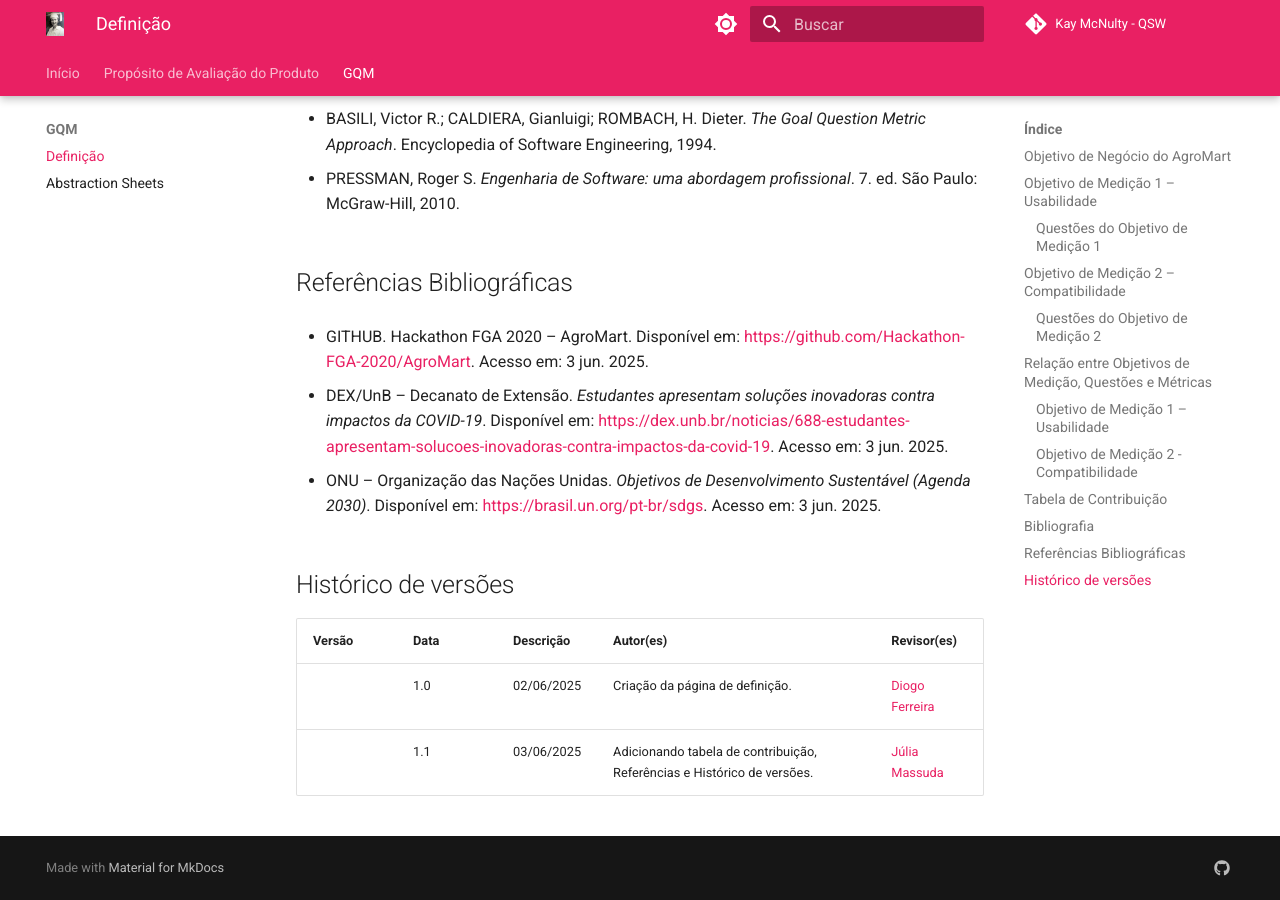
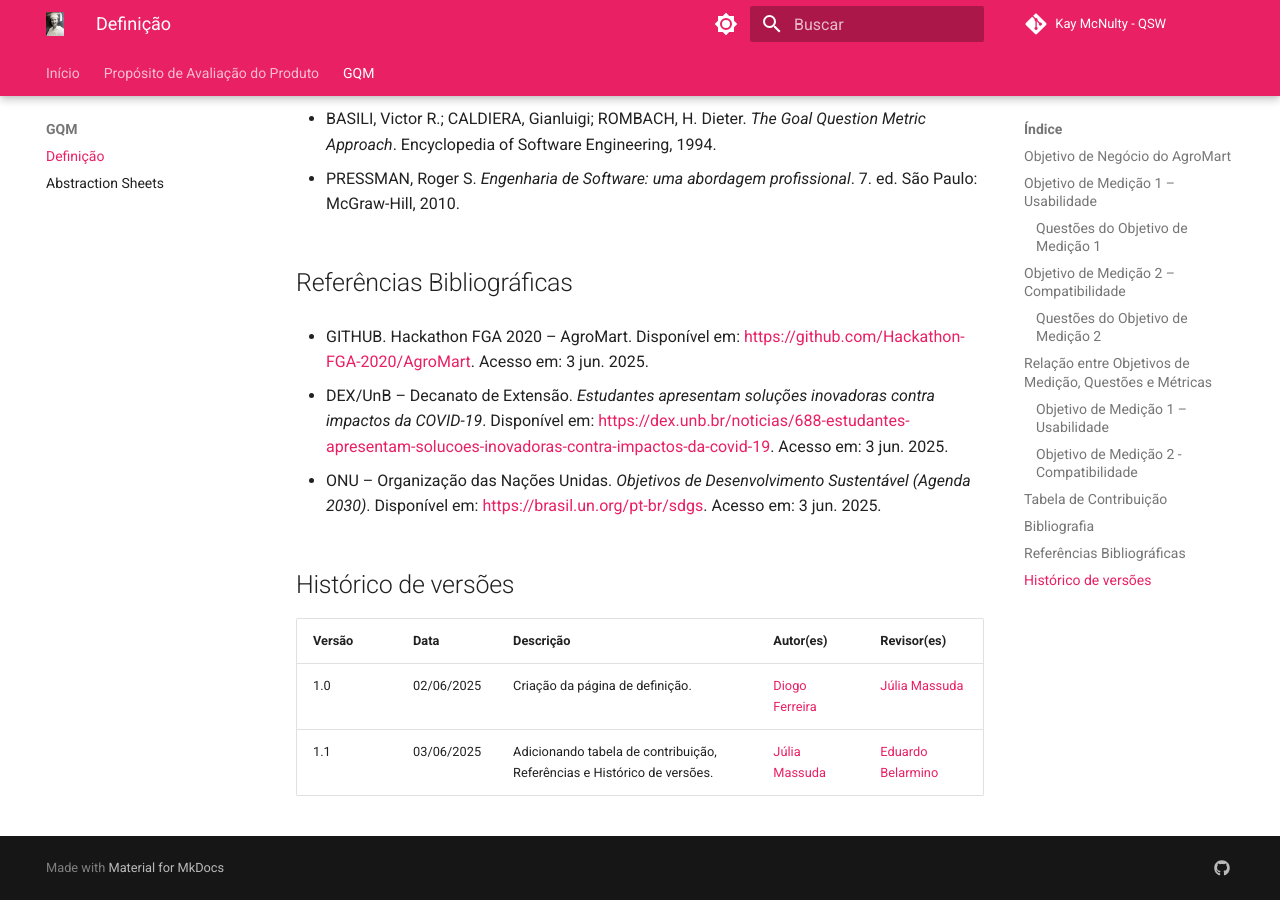
Before and after one commit to FCTE-Qualidade-de-Software-1/2025-1-T01-KAY-MCNULTY, an MkDocs documentation site: the page built from docs/gqm/gqm_definicao_agromart.md, in a window 1280 px wide and 900 px high, scrolled down 2785 px. Built offline with MkDocs 1.6.1 and Material for MkDocs 9.7.7, drawn with Linux system fonts in a browser that asks for light colours; comment, search, counter and statistics services are not loaded.

Commit message:
docs: ajustando formatação do histórico de versões

```diff
--- a/docs/gqm/gqm_definicao_agromart.md
+++ b/docs/gqm/gqm_definicao_agromart.md
@@ -96,7 +96,7 @@ Com isso, o AgroMart contribui para o fortalecimento da agricultura de base fami
 
 
 ## Histórico de versões
-Versão |   Data  | Descrição | Autor(es) | Revisor(es)
------- | ---- | ------ | ---------- | ----------
+| Versão |   Data  | Descrição | Autor(es) | Revisor(es) |
+| ------ | ---- | ------ | ---------- | ---------- |
 | 1.0 | 02/06/2025 | Criação da página de definição. | [Diogo Ferreira](https://github.com/fdiogo1) | [Júlia Massuda](http://github.com/JuliaReis18)
-| 1.1 | 03/06/2025 | Adicionando tabela de contribuição, Referências e Histórico de versões. | [Júlia Massuda](http://github.com/JuliaReis18) | Add revisor aqui
+| 1.1 | 03/06/2025 | Adicionando tabela de contribuição, Referências e Histórico de versões. | [Júlia Massuda](http://github.com/JuliaReis18) | [Eduardo Belarmino](https://github.com/eduard0803) |
```
Also changed, not shown: docs/index.md (+3 -3 lines), docs/processo/processo_avaliacao_agromart.md (+2 -2 lines).
